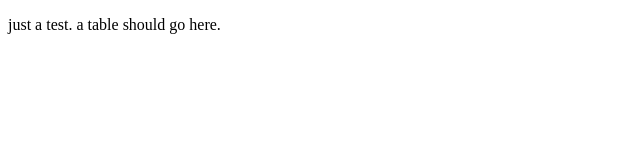
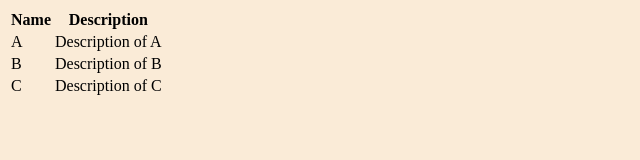
Before and after one commit to alamogeorge/HTML2, a plain HTML site: page Tables/amounts.html in a window 1280 px wide. Shown: the whole page, without its empty margins (0-640 px from the left). Drawn offline with Linux system fonts and the light colour scheme.

Commit message:
added table

```diff
--- a/Tables/amounts.html
+++ b/Tables/amounts.html
@@ -5,7 +5,24 @@
 <title>amounts</title>
 </head>
 
-<body>
-	<p>just a test. a table should go here.</p>
+<body style="background-color:antiquewhite;">
+	 <table>
+  <tr>
+    <th>Name</th>
+    <th>Description</th>
+  </tr>
+  <tr>
+    <td>A</td>
+    <td>Description of A</td>
+  </tr>
+  <tr>
+    <td>B</td>
+    <td>Description of B</td>
+  </tr>
+  <tr>
+	<td>C</td>
+    <td>Description of C</td>
+  </tr>
+</table>
 </body>
 </html>
```
Also changed, not shown: index.html (+4 -6 lines).
